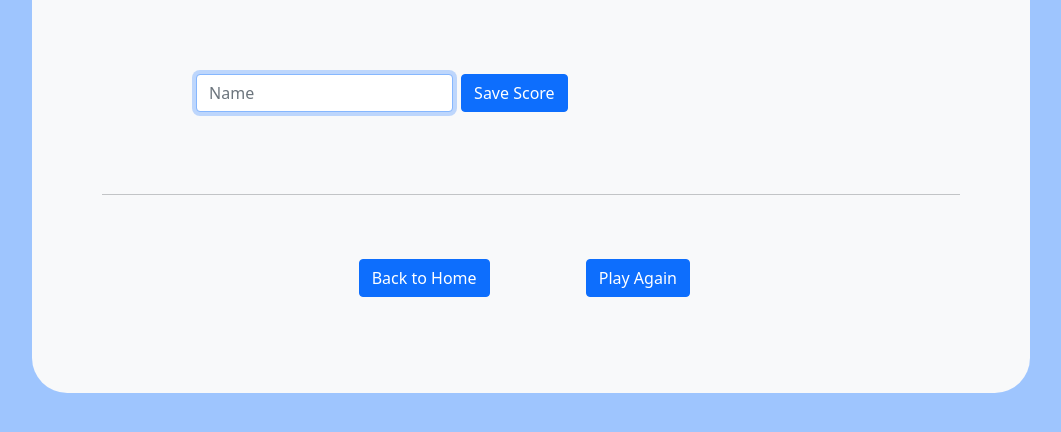
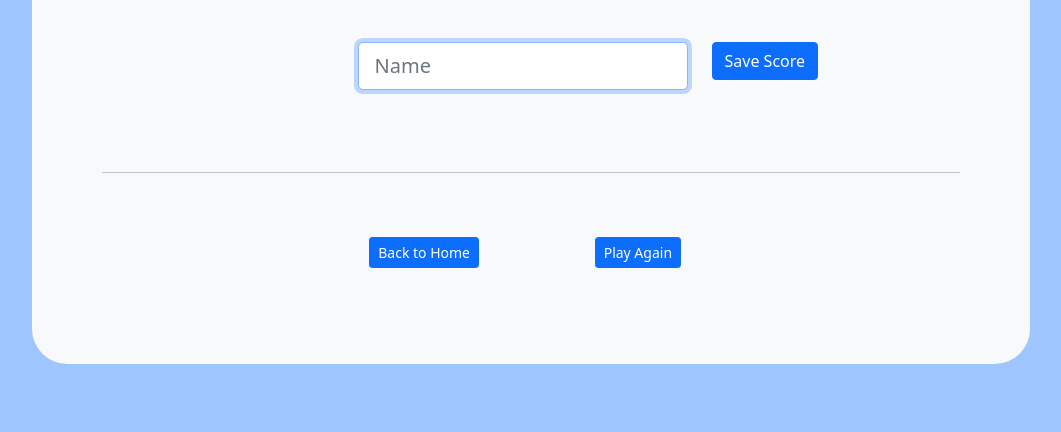
Before and after one commit to gregh13/CS50-Final-Project-Which-Would-Win, a Flask app: template templates/gameover.html in a window 1280 px wide. Shown: the part 243-675 px from the top of the page, without its empty margins (109-1170 px from the left). Run offline with Flask 2, Linux system fonts and the light colour scheme; the template is opened without the code that fills it, so the values that code supplies are empty.

Commit message:
improve front-end

```diff
--- a/templates/gameover.html
+++ b/templates/gameover.html
@@ -25,14 +25,13 @@
                 <br>
                 <br>
                 <h3>Final Score: {{ score }}</h3>
-                <br>
                <div class="margin-gh">
-                   <form class="row g-2" action="/savescore" method="post">
-                        <div class="col-auto">
-                            <input class="form-control" name="name" type="text" placeholder="Name" required autofocus>
+                   <form class="row" action="/savescore" method="post">
+                        <div class="col-auto" style="padding-left: 25%;">
+                            <input class="form-control form-control-lg" name="name" type="text" placeholder="Name" required autofocus>
                         </div>
                         <div class="col-auto">
-                            <input class="btn btn-primary" type="submit" value="Save Score">
+                            <input class="btn btn-primary input-bg" type="submit" value="Save Score">
                         </div>
                    </form>
                </div>
@@ -41,11 +40,11 @@
                 <br><br>
                   <div class="row justify-content-evenly" style="margin: 0 22%;">
                     <div class="col-4">
-                      <a href="/"><button class="btn btn-primary">Back to Home</button></a>
+                      <a href="/"><button class="btn btn-primary btn-sm">Back to Home</button></a>
                     </div>
                     <div class="col-4">
                        <form action="/" method="post">
-                        <input type="submit" class="btn btn-primary" value="Play Again">
+                        <input type="submit" class="btn btn-primary btn-sm" value="Play Again">
                        </form>
                     </div>
                   </div>
```
